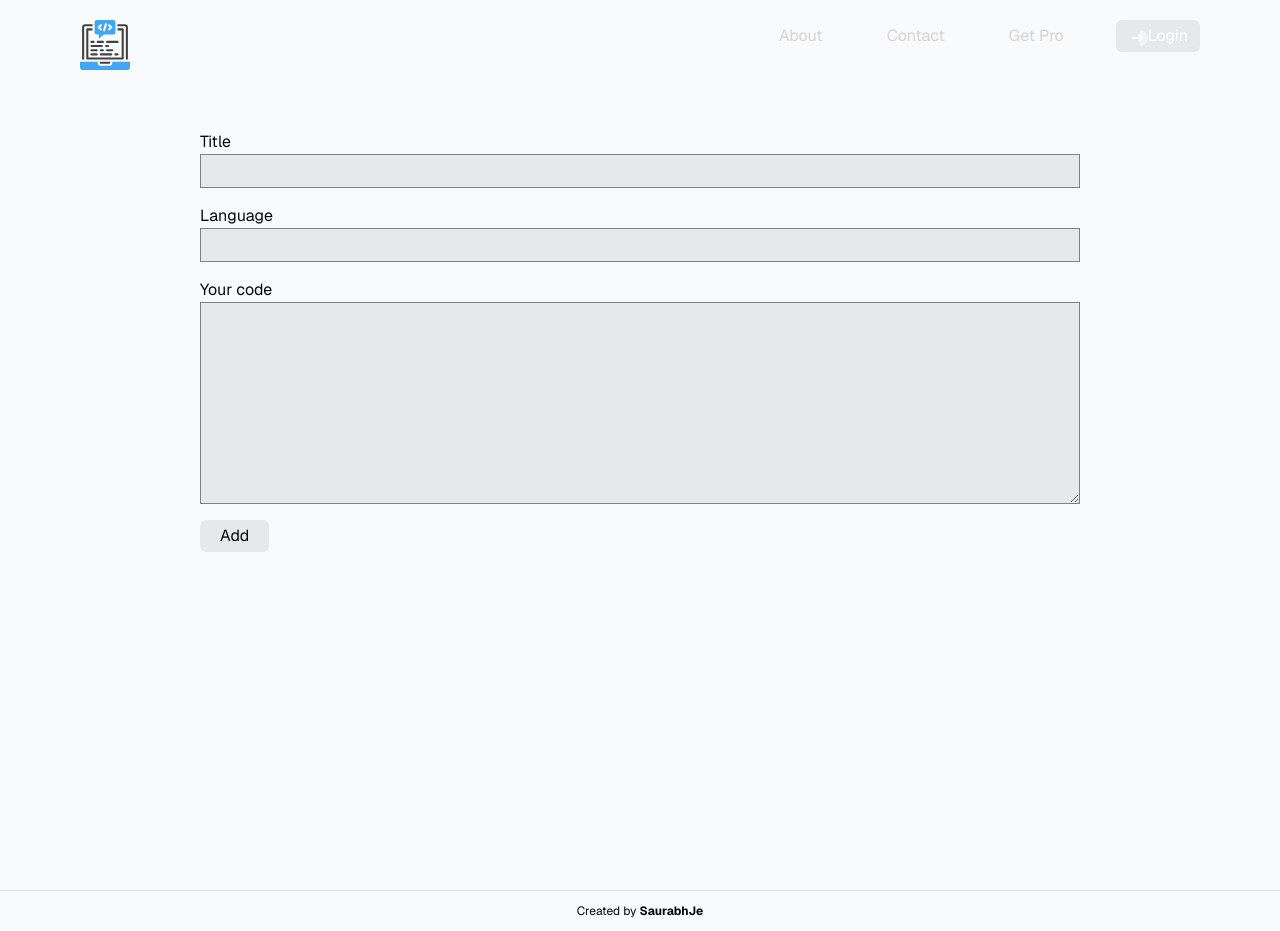
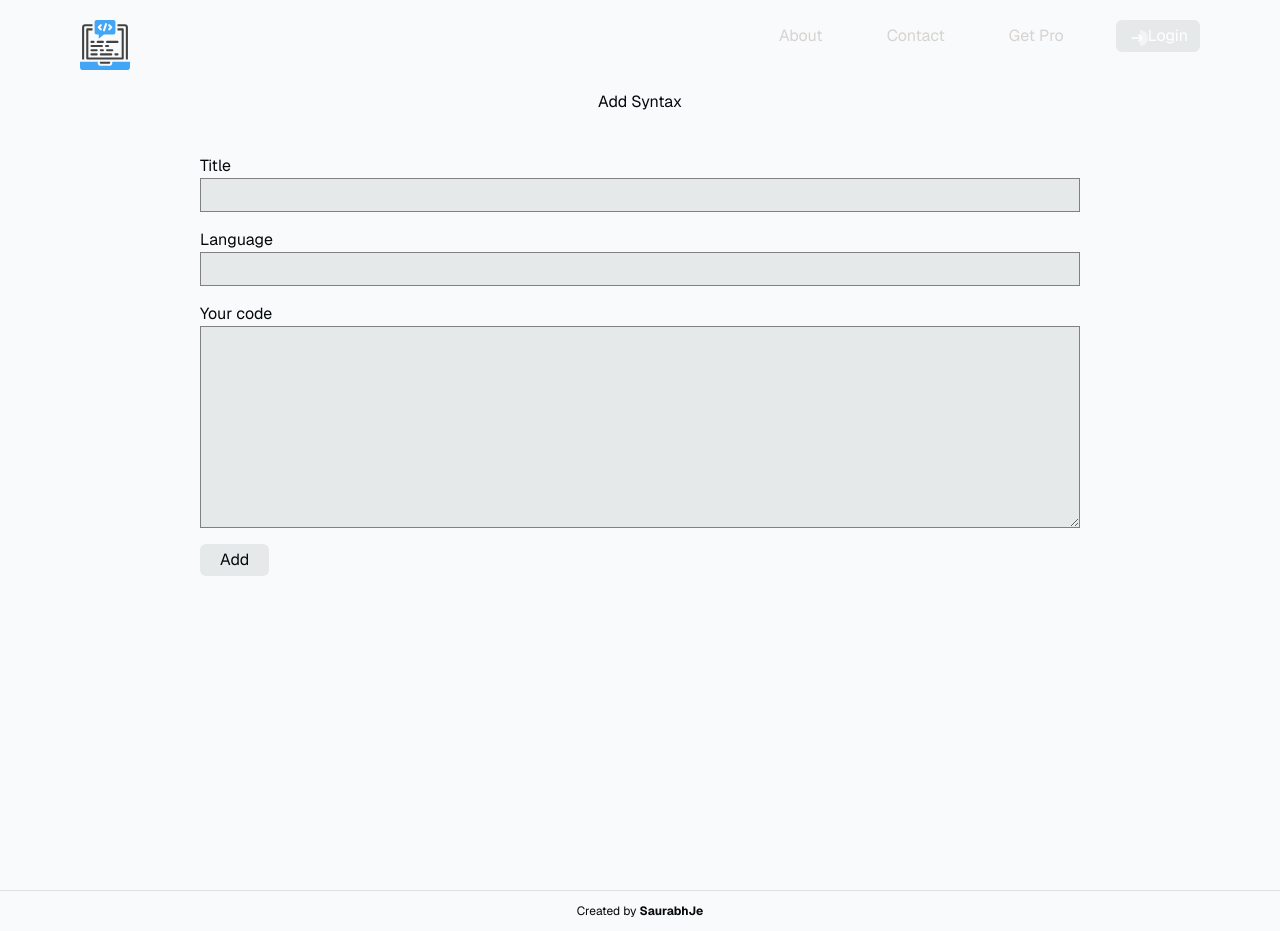
Before and after one commit to saurabhje/code-board, a Next.js app: page /new-code in a window 1280 px wide. Built offline with nearby package versions, Linux system fonts and the light colour scheme; no server answers.

Commit message:
Add Data Send method

```diff
--- /dev/null
+++ b/app/new-code/createform.tsx
@@ -0,0 +1,67 @@
+"use client";
+import { useState } from "react";
+import SendData from "@/components/SendData";
+import styles from "../utils.module.css";
+
+export default function AddForm() {
+  const [title, setTitle] = useState("");
+  const [language, setLanguage] = useState("");
+  const [snippet, setSnippet] = useState("");
+  const [loading, setLoading] = useState(false);
+  const [error, setError] = useState<string>("");
+
+  const handleSubmit = async (e: any) => {
+    e.preventDefault();
+    setLoading(true);
+    SendData(title,language,snippet);
+  };
+  {
+    error && <span> Error Encountered</span>;
+  }
+  return (
+    <div className="p-10 w-full">
+      <form className={`${styles.form}`}>
+        <div className="w-full flex flex-col">
+          <label>Title</label>
+          <input
+            required
+            type="text"
+            value={title}
+            onChange={(e) => setTitle(e.target.value)}
+            className="bg-btn-background px-2 py-1 focus:outline-none focus:border-white"
+          />
+        </div>
+        <div className="w-full flex flex-col mt-4">
+          <label htmlFor="language">Language </label>
+          <input
+            required
+            id="language"
+            type="text"
+            value={language}
+            onChange={(e) => setLanguage(e.target.value)}
+            className="bg-btn-background px-2 py-1 focus:outline-none focus:border-white"
+          />
+        </div>
+        <div className="w-full flex flex-col mt-4">
+          <label htmlFor="snippet">Your code</label>
+          <textarea
+            required
+            id="snippet"
+            value={snippet}
+            onChange={(e) => setSnippet(e.target.value)}
+            className="bg-btn-background px-2 py-1 focus:outline-none focus:border-white"
+            rows={8}
+          />
+        </div>
+        <button
+          onClick={handleSubmit}
+          type="submit"
+          className="mt-4 py-1 px-5 rounded-md bg-btn-background md:hover:bg-btn-background-hover"
+        >
+          {loading && <span>Adding...</span>}
+          {!loading && <span>Add</span>}
+        </button>
+      </form>
+    </div>
+  );
+}
--- a/app/new-code/page.tsx
+++ b/app/new-code/page.tsx
@@ -1,41 +1,10 @@
-import styles from "../utils.module.css";
+import AddForm from "./createform"
 import SendData from "@/components/SendData";
-export default function AddCode() {
-
-  return (
-    <div className="p-10 w-full">
-      <form method="POST" className={`${styles.form}`}>
-        <div className="w-full flex flex-col">
-          <label>Title</label>
-          <input
-            type="text"
-            placeholder=" "
-            className="bg-btn-background px-2 py-1 focus:outline-none focus:border-white"
-          />
-        </div>
-        <div className="w-full flex flex-col mt-4">
-          <label htmlFor="title">Language </label>
-          <input
-            id="title"
-            type="text"
-            className="bg-btn-background px-2 py-1 focus:outline-none focus:border-white"
-          />
-        </div>
-        <div className="w-full flex flex-col mt-4">
-          <label htmlFor="snippet">Your code</label>
-          <textarea
-            id="snippet"
-            className="bg-btn-background px-2 py-1 focus:outline-none focus:border-white"
-            rows={8}
-          />
-        </div>
-        <button
-          type="submit"
-          className="mt-4 py-1 px-5 rounded-md bg-btn-background md:hover:bg-btn-background-hover"
-        >
-          Add
-        </button>
-      </form>
-    </div>
-  );
+export default function AddSyntax(){
+    return(
+        <main className="w-full">
+            <h2 className="text-primary text-center">Add Syntax</h2>
+            <AddForm />
+        </main>
+    )
 }
--- a/app/utils.module.css
+++ b/app/utils.module.css
@@ -1,5 +1,5 @@
 .container{
-    max-width: 90%;
+    width: 90%;
 }
 .psections p{
     margin-top: 10px;
--- a/components/SendData.tsx
+++ b/components/SendData.tsx
@@ -1,13 +1,12 @@
 import supabase from "./../utils/supabase/client";
 
-export default async function SendData({ title,language,snippet }: { title: string,language:string, snippet: string }) {
+export default async function SendData(title: string,language:string, snippet: string) {
     const { data, error } = await supabase
       .from("snippets")
       .insert({
-        title,
-        language,
+        title: title,
+        language: language,
         content: snippet
       })
       .select();
-      console.log(data);
   }
```
